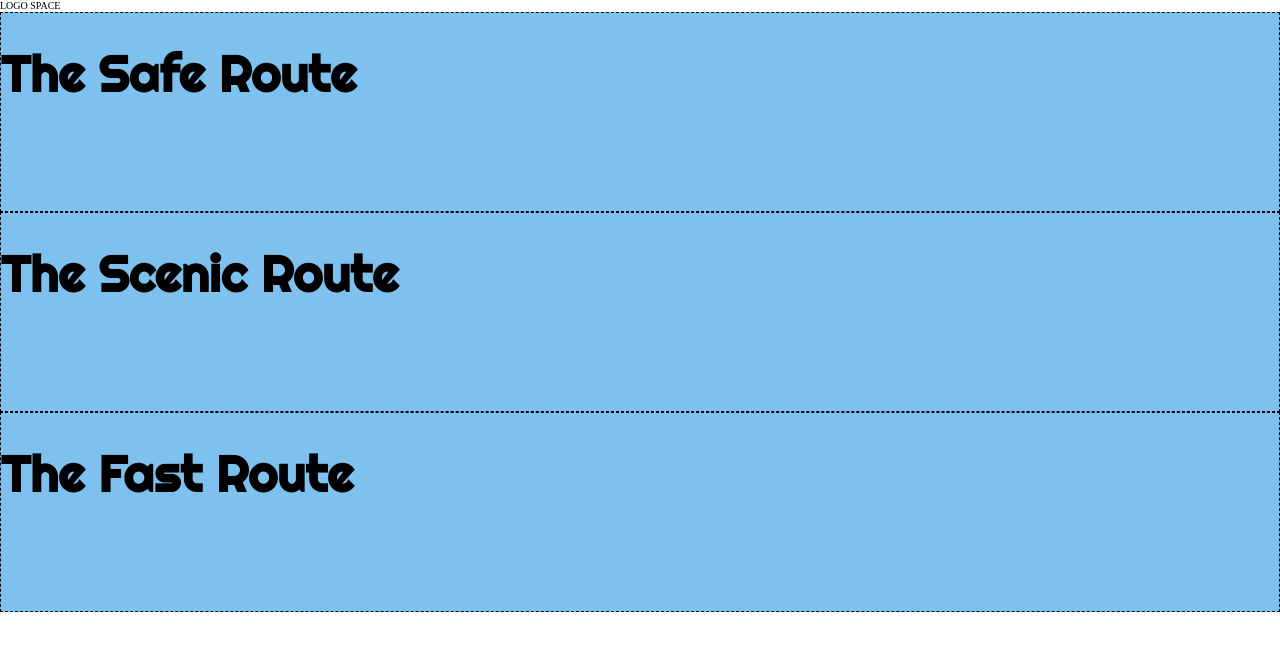
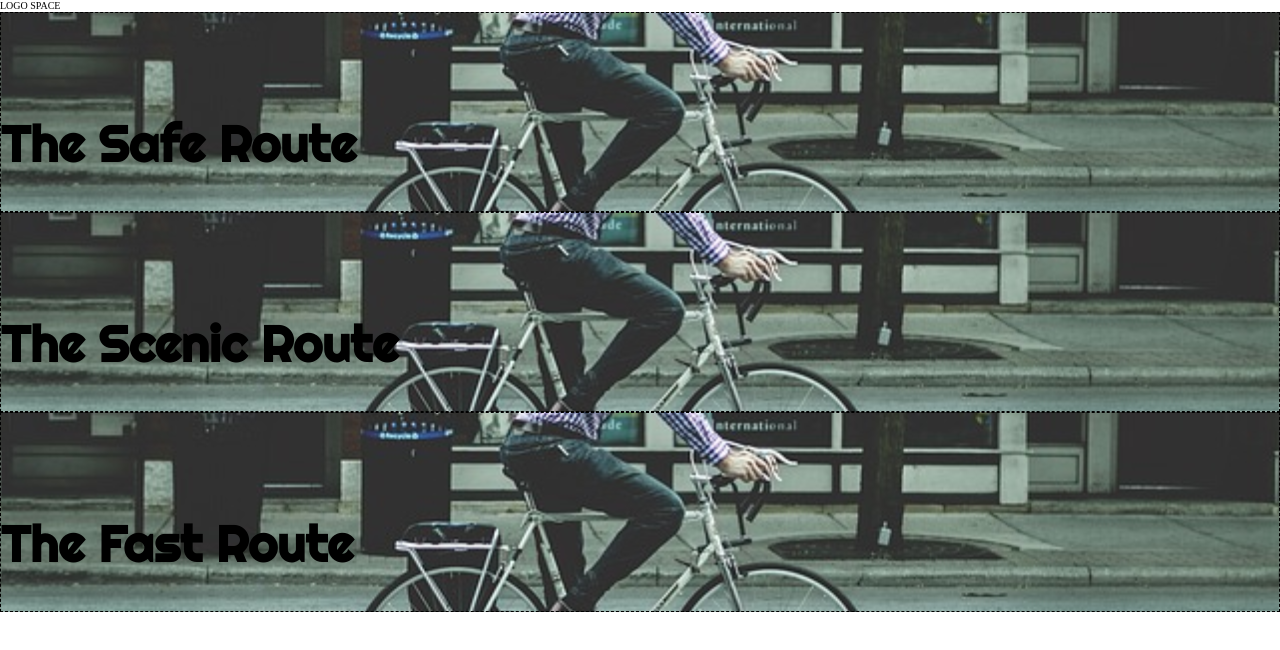
Before and after one commit to WebUp-dci-fbw7/hackaton-bicycleapp, a plain HTML site: page choices.html in a window 1280 px wide. Drawn offline with Linux system fonts and the light colour scheme.

Commit message:
Latest version of the choices.html

```diff
--- a/styles/main.css
+++ b/styles/main.css
@@ -18,13 +18,18 @@ body, body * {
   font-size: 25px;
   width: 100vw;
   height: 25vh;
+  border: 1px dashed;
+  background-image: url("../images/bike.jpg")  ;
+
+  background-size: 100%;
+  background-position: 40%;
   background-color: #7ec0ee;
-  border: 1px dashed;
-  background-image: url();
 }
 
-/* .centered-element { */
+.centered-element{
+  position: absolute;
+  font-size: 3,8em;
   position: relative;
   top:50%; left:50%;
-  transform: translateX(-50%, -50%);
+  transform: translate(-50%, -50%);
 }
```
